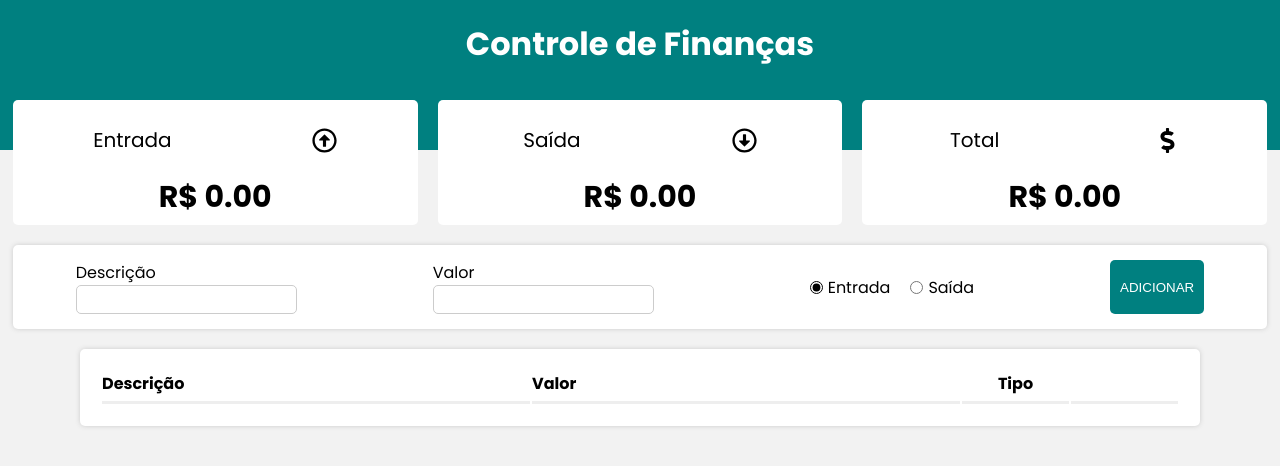
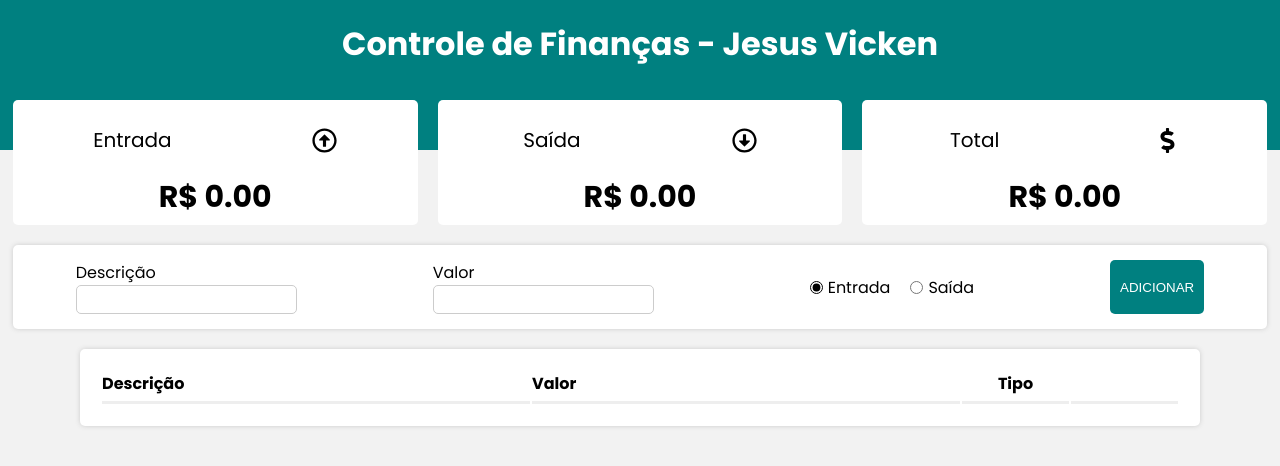
Before and after one commit to JesusVicken/controle-financeiro, a React (Vite) app: page / in a window 1280 px wide. Shown: the top 466 px of the page. Built offline with nearby package versions, Linux system fonts and the light colour scheme.

Commit message:
finalizado

```diff
--- a/src/components/Header/Header.jsx
+++ b/src/components/Header/Header.jsx
@@ -5,7 +5,7 @@ const Header = () => {
         <C.Container>
             <C.Header>
                 <C.Title>
-                    Controle de Finanças
+                    Controle de Finanças - Jesus Vicken
                 </C.Title>
             </C.Header>
         </C.Container>
```
